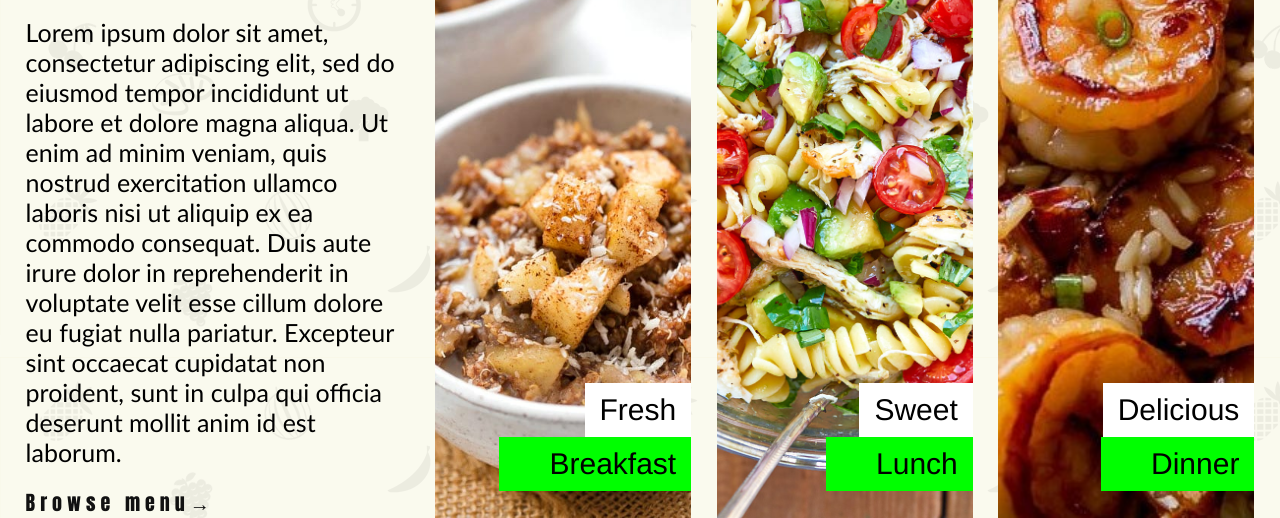
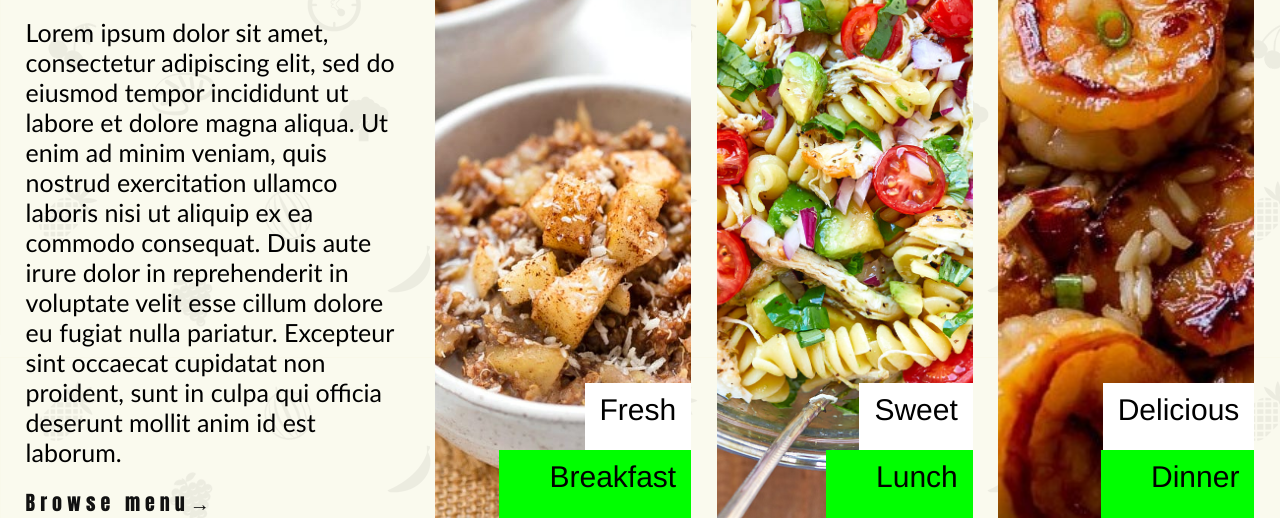
Before and after one commit to coding-planet-X/ry-paris, a plain HTML site: page miHealth/index.html in a window 1280 px wide. Shown: the part 399-917 px from the top of the page. Drawn offline with Linux system fonts and the light colour scheme.

Commit message:
add height to flex divs to fix visual discomfort

```diff
--- a/miHealth/css/style.css
+++ b/miHealth/css/style.css
@@ -151,6 +151,7 @@ li{
 .tag-flex{
     display: flex;
     width: 100%;
+    height: 8.5%;
 }
 .tag{
     background-color: #fff;
@@ -163,6 +164,7 @@ li{
 .food-flex{
     width: 100%;
     display: flex;
+    height: 8.5%;
 }
 
 .food{
```
